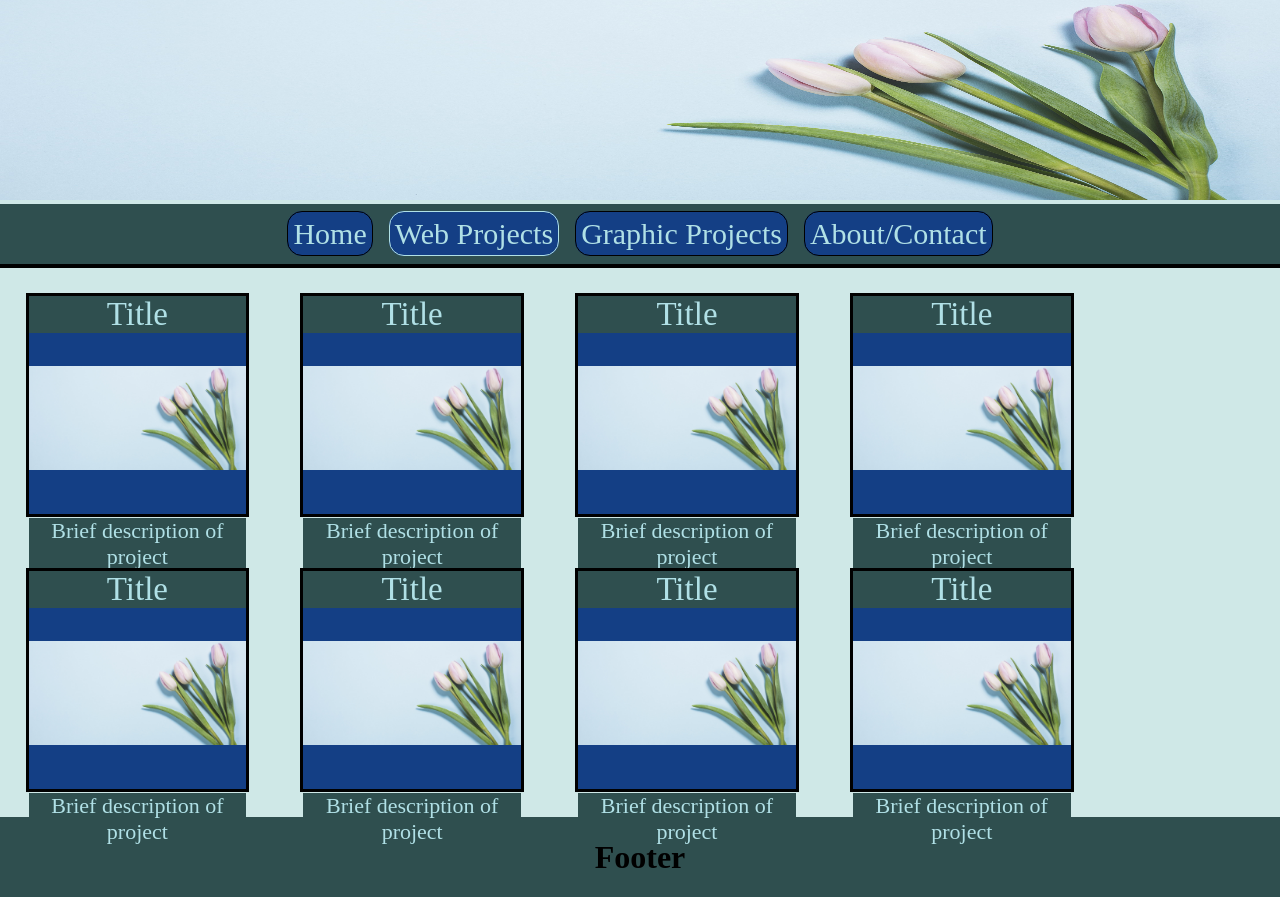
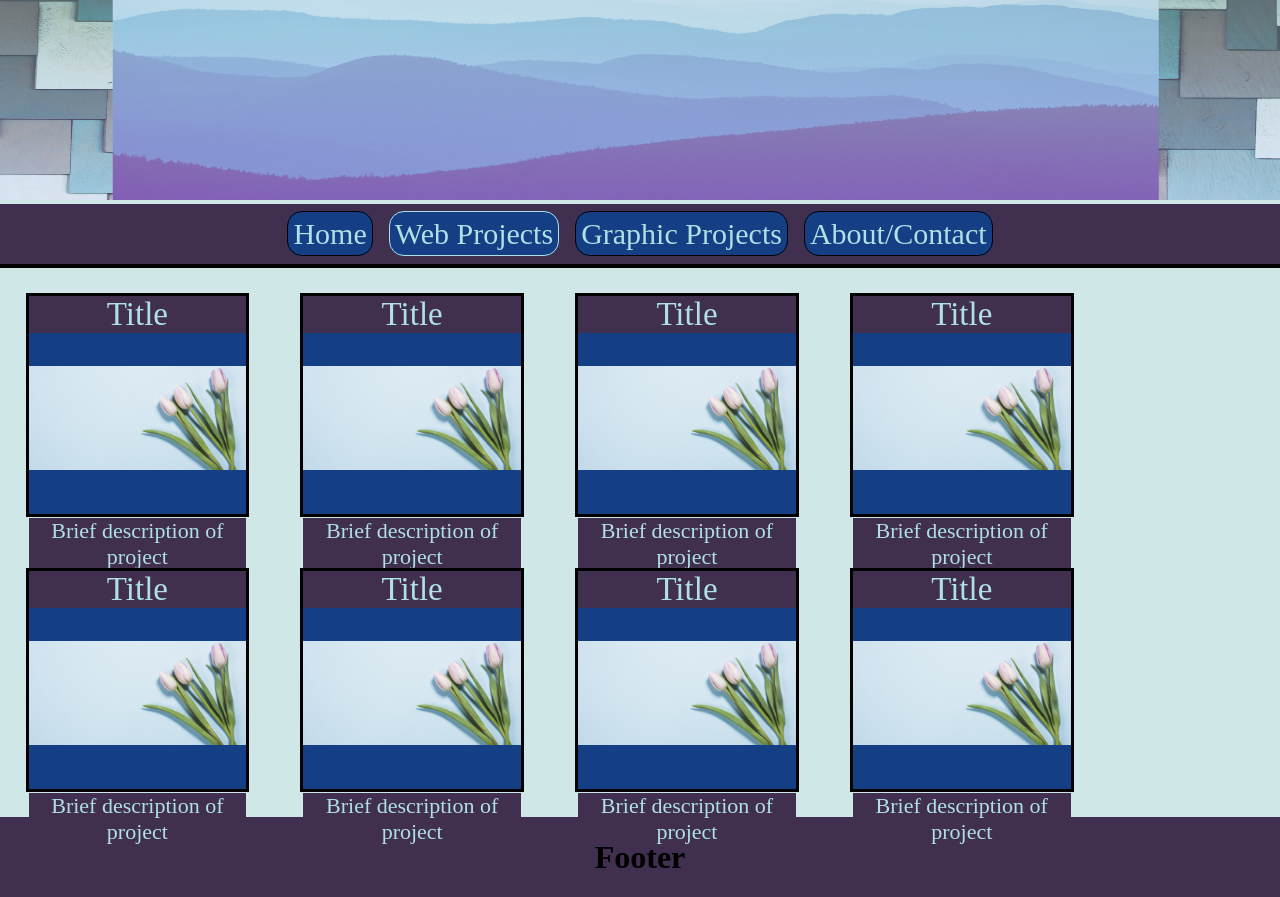
Before and after one commit to logcampmerry/personal-portfolio, a plain HTML site: page wprojects.html in a window 1280 px wide. Drawn offline with Linux system fonts and the light colour scheme.

Commit message:
new file:   images/header.png 	modified:   index.html 	modified:   style.css

```diff
--- a/layout.css
+++ b/layout.css
@@ -16,7 +16,7 @@
 
 .footer {
 	grid-area: foot;
-	background: darkslategrey;
+	background: #402f4f;
 }
 
 div {
--- a/style.css
+++ b/style.css
@@ -31,7 +31,7 @@ img.thumbnail {
 
 p.title {
 	width: 100%;
-	background: darkslategrey;
+	background: #402f4f;
 	color: powderblue;
 	font-size: 33px;
 	margin-top: 0px;
@@ -39,7 +39,7 @@ p.title {
 
 p.desc {
 	width: 100%;
-	background: darkslategrey;
+	background: #402f4f;
 	color: powderblue;
 	font-size: 22px;
     margin-top: 20%;
@@ -47,7 +47,7 @@ p.desc {
 /* NAVBAR */
 nav {
 	display: block;
-	background: darkslategrey;
+	background: #402f4f;
 	padding: 1%;
 	border-bottom: 4px solid black;
 }
--- a/wprojects.html
+++ b/wprojects.html
@@ -7,7 +7,7 @@
 	</head>
 	<body>
 		<div class="header">
-			<img src="./images/header.jpg" alt="placeholder" style="width: 100%; height: 200px;">
+			<img src="./images/header.png" alt="placeholder" style="width: 100%; height: 200px;">
 		</div>
 		<div class="navigation">
 			<nav>
```
Also changed, not shown: aboutme.html (+2 -2 lines), gprojects.html (+1 -1 lines), index.html (+1 -1 lines), images/header.png (added).
